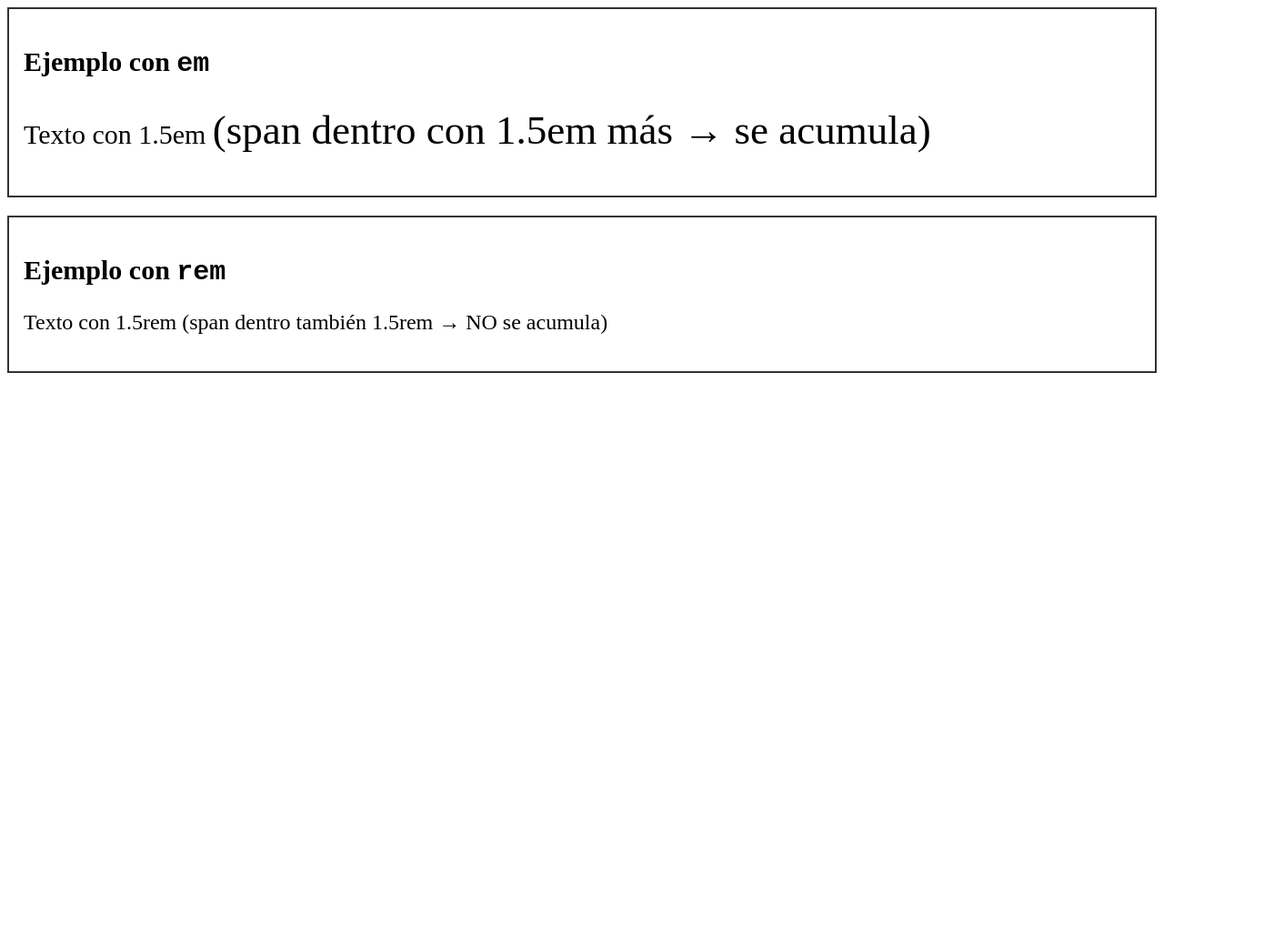
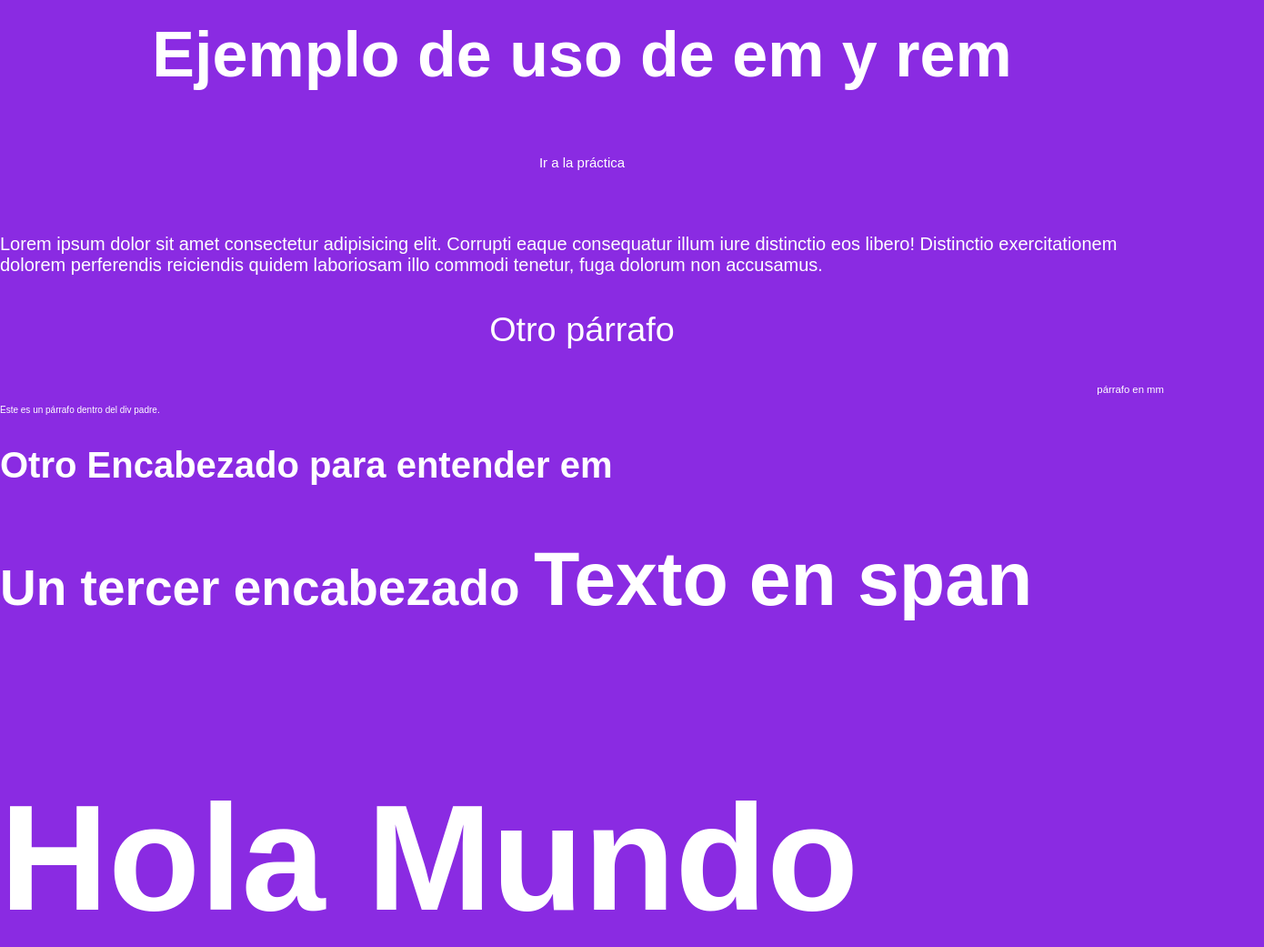
Before and after one commit to grupohernandezalba/tecnologiasdelainformacion, a plain HTML site: page practica12/index.html in a window 1280 px wide. Shown: the top 1041 px of the page at 91% size, 1390 px wide, since content can reach past the window. Before the commit the page ends 800 px from the top, so only its background shows below. Drawn offline with Linux system fonts and the light colour scheme.

Commit message:
practica12
practica12

```diff
--- /dev/null
+++ b/practica12/css/estilos.css
@@ -0,0 +1,48 @@
+html {
+    font-size: 10px; /* 1rem = 16px */
+}
+
+body {
+   background-color: #8a2be2;
+    color: white;
+    font-family: Arial, sans-serif;
+    margin: 0;
+    padding: 0;
+    font-size: 20px;
+}
+h1 {
+    text-align: center;
+    margin-top: 20px;
+    font-size: 3.5em; /* cuanto seria en px? */
+
+}
+a {
+    color: white;
+    text-decoration: none;
+    font-size: 15px;
+    text-align: center;
+    display: block;
+    margin: 50px auto;
+    padding: 20px;
+
+}
+a:hover {
+    background-color: #ffcc00;
+    color: black;
+}
+
+#padre {
+    font-size: 10px;
+}
+
+h2 {
+    font-size: 4em;  /* cuanto seria en px? */
+}
+
+h3 {
+    font-size: 5.5em; /* cuanto seria en px? */
+}
+
+li {
+    font-size: 30rem; /* relativo a root */
+}
--- a/practica12/index.html
+++ b/practica12/index.html
@@ -1,55 +1,39 @@
 <!DOCTYPE html>
 <html lang="es">
 <head>
-  <meta charset="UTF-8">
-  <title>Ejemplo em vs rem</title>
-  <style>
-    html {
-      font-size: 16px; /* base = 16px */
-    }
-
-    .ejemplo {
-      border: 2px solid #333;
-      padding: 1rem;
-      margin-bottom: 20px;
-    }
-
-    .em-demo {
-      font-size: 20px; /* contenedor con 20px */
-    }
-    .em-demo p {
-      font-size: 1.5em; /* relativo al padre = 30px */
-    }
-    .em-demo p span {
-      font-size: 1.5em; /* relativo a <p> = 45px */
-    }
-
-    .rem-demo {
-      font-size: 20px; /* contenedor con 20px */
-    }
-    .rem-demo p {
-      font-size: 1.5rem; /* relativo al root (16px) = 24px */
-    }
-    .rem-demo p span {
-      font-size: 1.5rem; /* sigue relativo al root = 24px */
-    }
-  </style>
+    <meta charset="UTF-8">
+    <meta name="viewport" content="width=device-width, initial-scale=1.0">
+    <title>Practica 12</title>
+<link rel="stylesheet" href="css/estilos.css">
 </head>
 <body>
-  <div class="ejemplo em-demo">
-    <h2>Ejemplo con <code>em</code></h2>
-    <p>
-      Texto con 1.5em
-      <span>(span dentro con 1.5em más → se acumula)</span>
-    </p>
-  </div>
+   <h1>Ejemplo de uso de em y rem</h1>
+   <a href="https://google.com/">Ir a la práctica</a>
+    <p>Lorem ipsum dolor sit amet consectetur adipisicing elit. Corrupti eaque consequatur illum iure distinctio eos libero! Distinctio exercitationem dolorem perferendis reiciendis quidem laboriosam illo commodi tenetur, fuga dolorum non accusamus.</p>
+    <p style="font-size: 1cm; text-align: center;">Otro párrafo</p>
+    <p style="font-size: 3mm; text-align: right;">párrafo en mm</p>
 
-  <div class="ejemplo rem-demo">
-    <h2>Ejemplo con <code>rem</code></h2>
-    <p>
-      Texto con 1.5rem
-      <span>(span dentro también 1.5rem → NO se acumula)</span>
-    </p>
-  </div>
+    <div id="padre">
+        <p>Este es un párrafo dentro del div padre.</p>
+        <h2>Otro Encabezado para entender em</h2>
+        <h3>Un tercer encabezado
+            <span style="font-size: 1.5em;">Texto en span
+                <p style="font-size: 2em;">Hola Mundo</p>
+            </span>
+        </h3>
+    </div>
+
+    <ul>
+        <li>Leche</li>
+        <li>Pan</li>
+        <li>Huevos</li>
+        <li>Carne</li>
+        <li>Verduras</li>
+        <li>Frutas</li>
+        <li>Refrescos</li>
+        <li>Doritos</li>
+        <li>Maruchan</li>
+    </ul>
+
 </body>
 </html>
```
